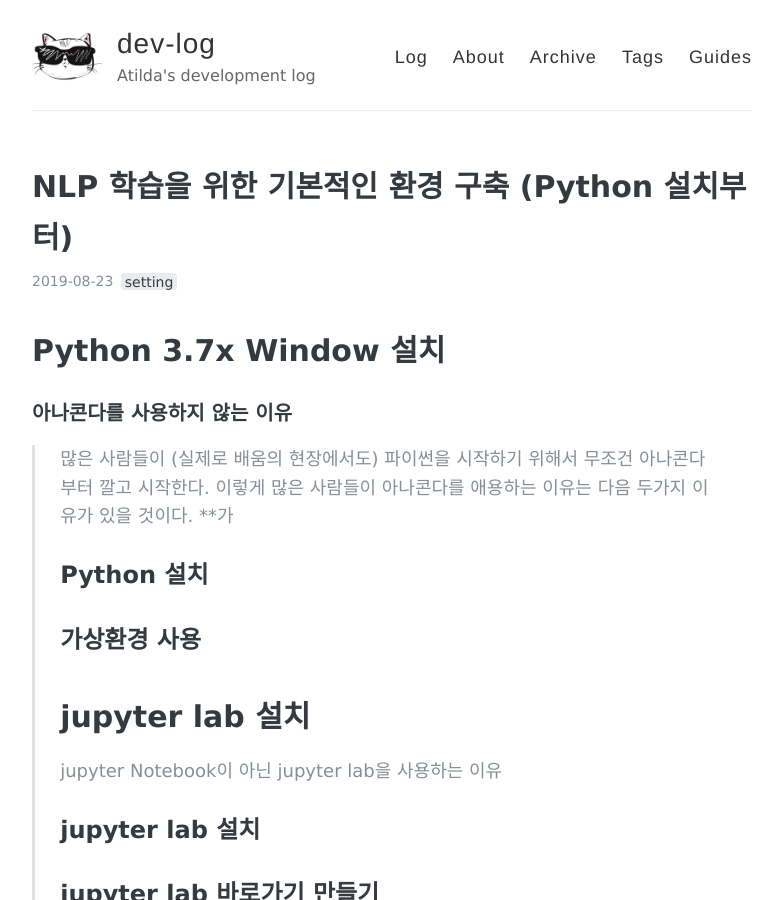
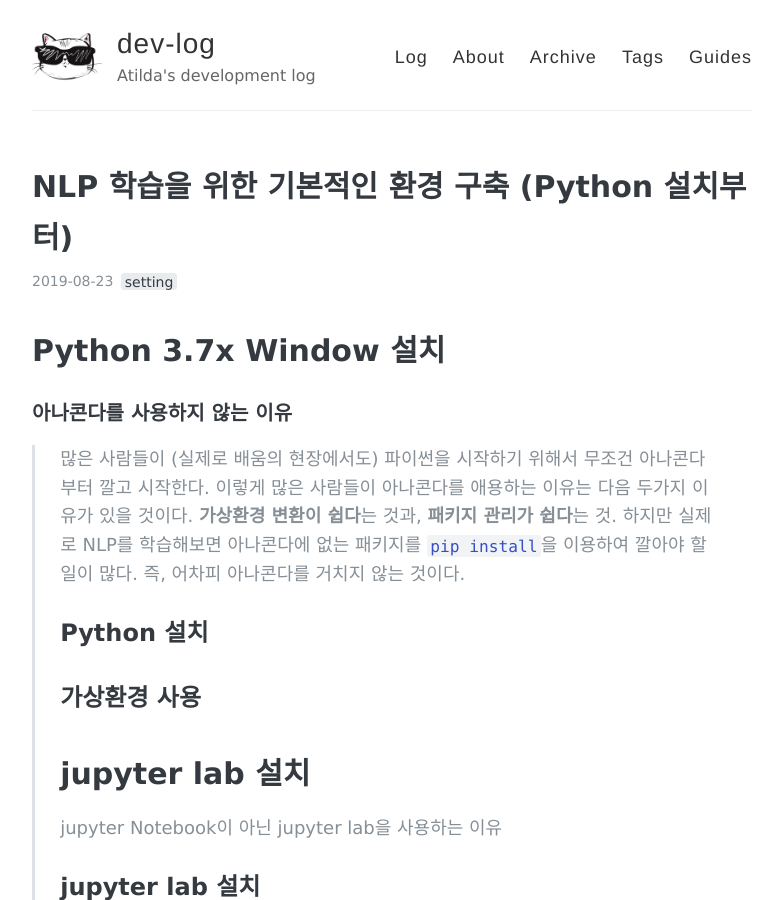
Before and after one commit to stellarway/stellarway.github.io, a Jekyll site: the page built from _posts/2019-08-23-enviroment.md, in a window 1280 px wide and 900 px high. Shown: the whole window, without its empty margins (248-1030 px from the left). Built offline with Jekyll 4.4.1, drawn with Linux system fonts in a browser that asks for light colours; some of the changed lines change nothing that is shown.

Commit message:
_posts/2019-08-23-enviroment.md updated from https://stackedit.io/

```diff
--- a/_posts/2019-08-23-enviroment.md
+++ b/_posts/2019-08-23-enviroment.md
@@ -6,7 +6,7 @@
 ---
 # Python 3.7x Window 설치
 ### 아나콘다를 사용하지 않는 이유
->많은 사람들이 (실제로 배움의 현장에서도) 파이썬을 시작하기 위해서 무조건 아나콘다부터 깔고 시작한다. 이렇게 많은 사람들이 아나콘다를 애용하는 이유는 다음 두가지 이유가 있을 것이다. **가
+>많은 사람들이 (실제로 배움의 현장에서도) 파이썬을 시작하기 위해서 무조건 아나콘다부터 깔고 시작한다. 이렇게 많은 사람들이 아나콘다를 애용하는 이유는 다음 두가지 이유가 있을 것이다. **가상환경 변환이 쉽다**는 것과, **패키지 관리가 쉽다**는 것. 하지만 실제로 NLP를 학습해보면 아나콘다에 없는 패키지를 `pip install`을 이용하여 깔아야 할 일이 많다. 즉, 어차피 아나콘다를 거치지 않는 것이다.
 ## Python 설치
 ## 가상환경 사용
 # jupyter lab 설치
@@ -25,6 +25,6 @@
 
 
 <!--stackedit_data:
-eyJoaXN0b3J5IjpbLTY3MDE4MzIwMSwxNDEyMzU5OTYyLC0yNz
-YzNTgwNjFdfQ==
+eyJoaXN0b3J5IjpbMzQxNzU1NTM4LDE0MTIzNTk5NjIsLTI3Nj
+M1ODA2MV19
 -->
```
